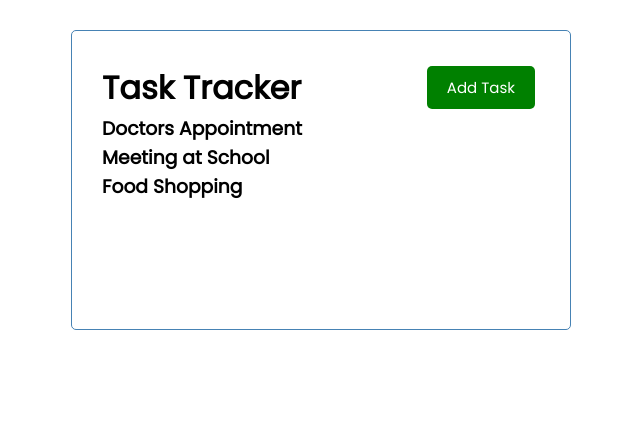
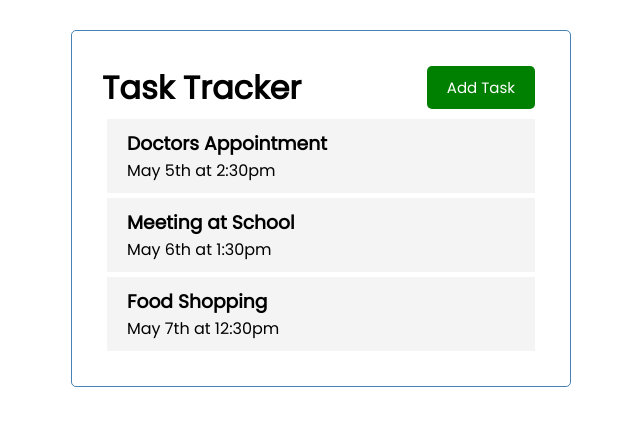
Before and after one commit to KatarzynaZaloba/vue3, a Vue app: page / in a window 1280 px wide. Shown: the top 426 px of the page, without its empty margins (319-959 px from the left). Built offline with nearby package versions, Linux system fonts and the light colour scheme.

Commit message:
added Task to the Vue Controlled Components

```diff
--- /dev/null
+++ b/src/components/Task.vue
@@ -0,0 +1,34 @@
+<template>
+  <div class="task">
+    <h3>{{ task.text }}</h3>
+    <p>{{ task.day }}</p>
+  </div>
+</template>
+
+<script>
+export default {
+  name: "Task",
+  props: {
+    task: Object
+  }
+}
+</script>
+
+<style>
+.task {
+  background: #f4f4f4;
+  margin: 5px;
+  padding: 10px 20px;
+  cursor: pointer;
+}
+
+.task.reminder {
+  border-left: 5px solid green;
+}
+
+.task h3 {
+  display: flex;
+  align-items: center;
+  justify-content: space-between;
+}
+</style>
--- a/src/components/Tasks.vue
+++ b/src/components/Tasks.vue
@@ -1,15 +1,19 @@
 <template>
   <div :key="task.id" v-for="task in tasks">
-    <h3>{{ task.text }}</h3>
+    <Task :task="task" />
   </div>
 </template>
 
 <script>
+import Task from "./Task.vue";
 export default {
   // eslint-disable-next-line vue/multi-word-component-names
   name: "Tasks",
   props: {
     tasks: Array
+  },
+  components: {
+    Task,
   }
 }
 </script>
```
